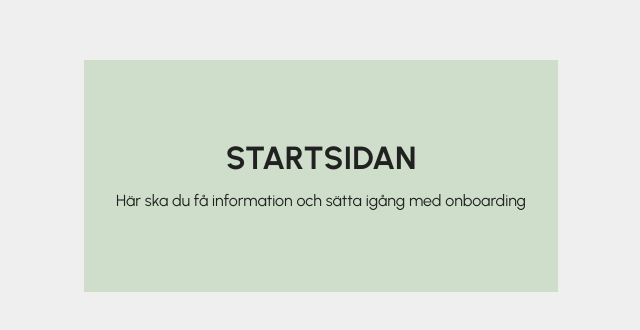
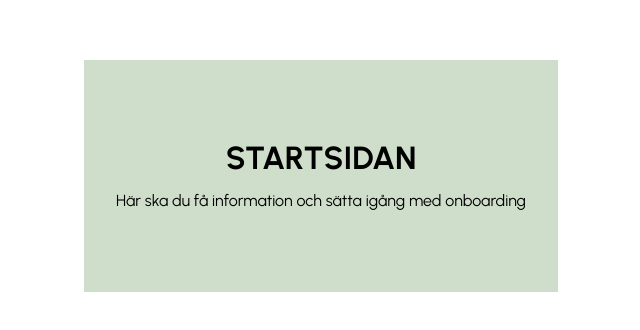
Before and after one commit to pernillasterner/gogetit, a Next.js app in the folder apps/web/: page / in a window 1280 px wide. Shown: the part 252-582 px from the top of the page, without its empty margins (319-959 px from the left). Built offline with nearby package versions, Linux system fonts and the light colour scheme.

Commit message:
Add focus indicator. wcag adjustments

```diff
--- a/apps/web/app/globals.css
+++ b/apps/web/app/globals.css
@@ -30,8 +30,8 @@
    ========================================================= */
 
 :root {
-  --background: #efefef;
-  --foreground: #212121;
+  --color-background: var(--color-cream-beige);
+  --color-foreground: var(--color-eerie-black);
 
   /* Layout */
   --page-max: 108rem; /* 1728px */
@@ -63,6 +63,18 @@
 
   /* Radius */
   --ggi-radius: 2.5rem; /* 40px */
+}
+
+[data-text-size="large"] {
+  --ggi-body: 1.25rem;
+  --ggi-h1: 2.5rem;
+  --ggi-h2: 2rem;
+  --ggi-h3: 1.75rem;
+}
+
+[data-contrast="high"] {
+  --background: #ffffff;
+  --foreground: #000000;
 }
 
 /* @media (prefers-color-scheme: dark) {
@@ -140,11 +152,45 @@
     font-weight: 400;
     line-height: var(--lh-body);
   }
+
+  @media (prefers-reduced-motion: reduce) {
+    html {
+      scroll-behavior: auto;
+    }
+    *,
+    *::before,
+    *::after {
+      animation-duration: 0.01ms !important;
+      transition-duration: 0.01ms !important;
+    }
+  }
+
+  /* Synlig fokusindikator — kritiskt för tangentbordsnavigering */
+  :focus-visible {
+    outline: 2px solid var(--color-eerie-black);
+    outline-offset: 2px;
+  }
+
+  :focus:not(:focus-visible) {
+    outline: none;
+  }
 }
 
 a {
   color: inherit;
   text-decoration: none;
+}
+
+.sr-only {
+  position: absolute;
+  width: 1px;
+  height: 1px;
+  padding: 0;
+  margin: -1px;
+  overflow: hidden;
+  clip: rect(0, 0, 0, 0);
+  white-space: nowrap;
+  border: 0;
 }
 
 .imgDark {
@@ -163,3 +209,8 @@ a {
     display: unset;
   }
 } */
+
+input {
+  background: white;
+  padding: 10px;
+}
```
